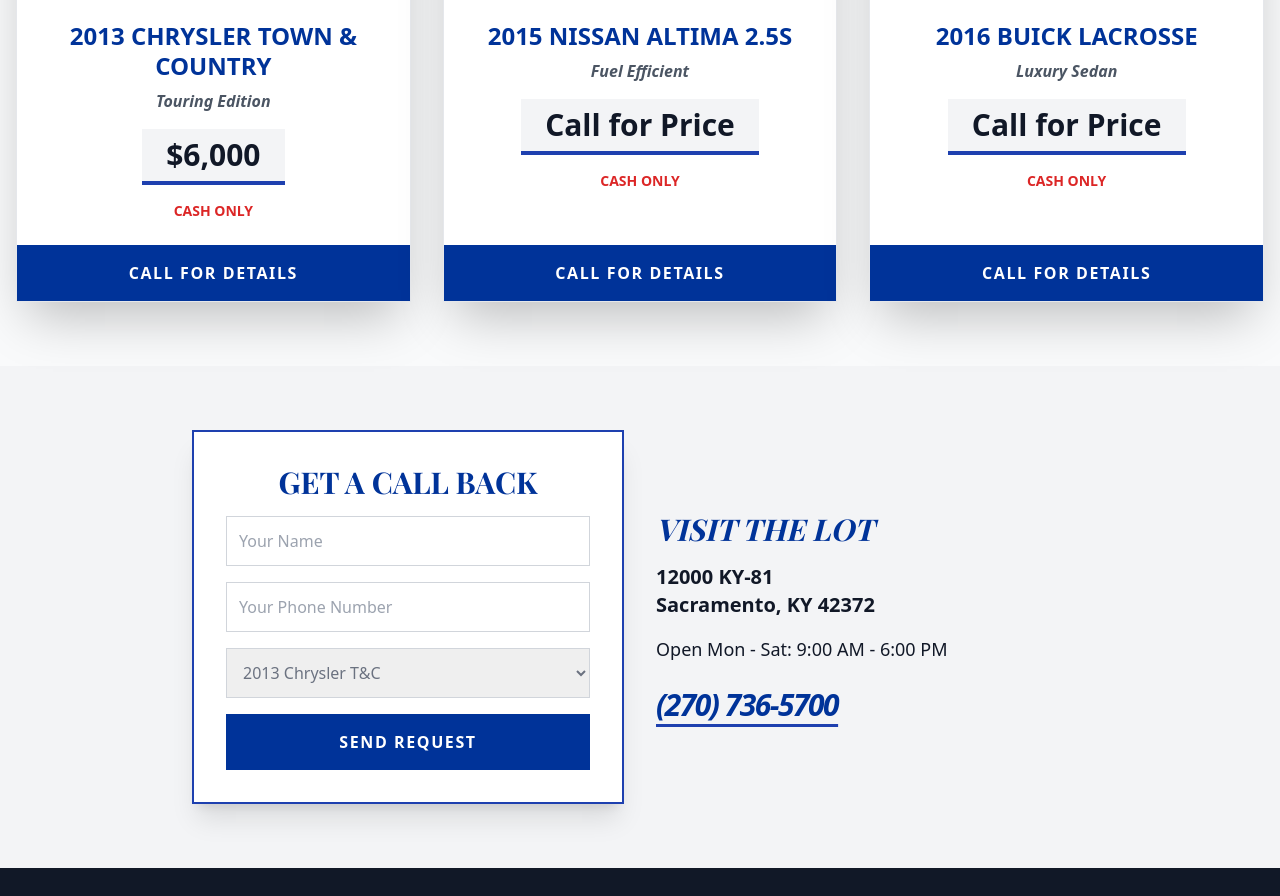
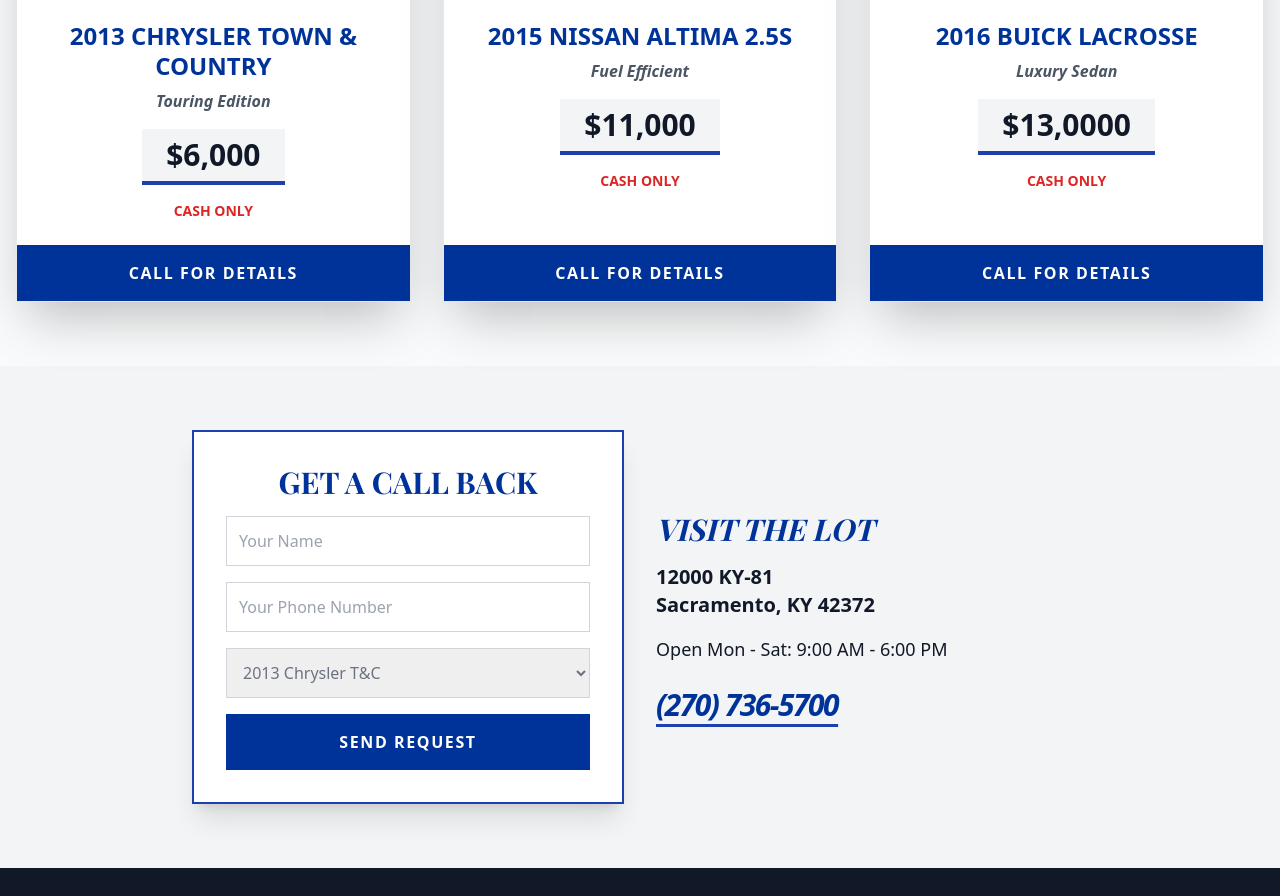
Before and after one commit to caiteyalmighty/vinsonautosales, a plain HTML site: page index.html in a window 1280 px wide. Shown: the part 1218-2114 px from the top of the page. Drawn offline with nearby package versions, Linux system fonts and the light colour scheme.

Commit message:
Update index.html

```diff
--- a/index.html
+++ b/index.html
@@ -61,7 +61,7 @@
                 <div class="p-6 flex-grow text-center">
                     <h4 class="text-2xl font-bold vinson-blue uppercase leading-tight">2015 Nissan Altima 2.5s</h4>
                     <p class="text-gray-600 font-bold mt-2 italic">Fuel Efficient</p>
-                    <div class="my-4 inline-block bg-gray-100 px-6 py-2 font-black text-3xl text-gray-900 border-b-4 border-blue-800">Call for Price</div>
+                    <div class="my-4 inline-block bg-gray-100 px-6 py-2 font-black text-3xl text-gray-900 border-b-4 border-blue-800">$11,000</div>
                     <p class="text-red-600 font-black text-sm uppercase">Cash Only</p>
                 </div>
                 <a href="tel:2707365700" class="vinson-bg-blue text-white py-4 font-bold text-center hover:bg-blue-900 uppercase tracking-widest">Call for Details</a>
@@ -72,7 +72,7 @@
                 <div class="p-6 flex-grow text-center">
                     <h4 class="text-2xl font-bold vinson-blue uppercase leading-tight">2016 Buick LaCrosse</h4>
                     <p class="text-gray-600 font-bold mt-2 italic">Luxury Sedan</p>
-                    <div class="my-4 inline-block bg-gray-100 px-6 py-2 font-black text-3xl text-gray-900 border-b-4 border-blue-800">Call for Price</div>
+                    <div class="my-4 inline-block bg-gray-100 px-6 py-2 font-black text-3xl text-gray-900 border-b-4 border-blue-800">$13,0000</div>
                     <p class="text-red-600 font-black text-sm uppercase">Cash Only</p>
                 </div>
                 <a href="tel:2707365700" class="vinson-bg-blue text-white py-4 font-bold text-center hover:bg-blue-900 uppercase tracking-widest">Call for Details</a>
```
